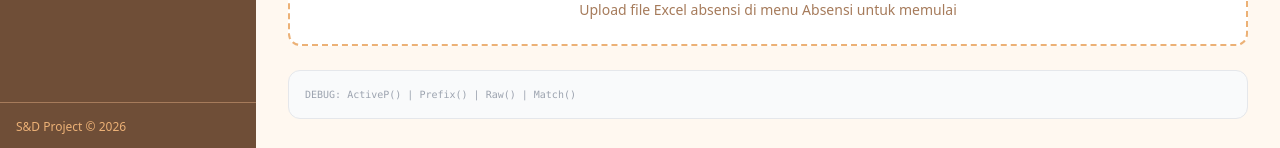
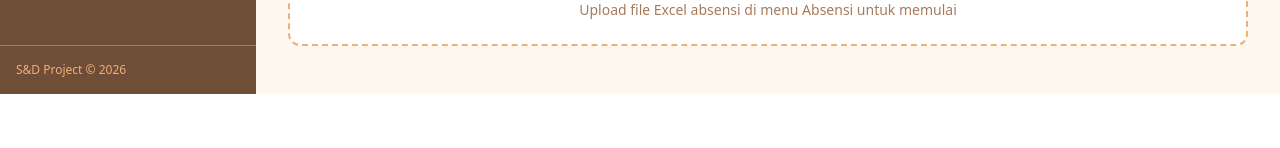
Before and after one commit to Dest14o7/Project_PKL, a React (Vite) app: page /dashboard in a window 1280 px wide. Shown: the part 706-854 px from the top of the page. After the commit the page ends 800 px from the top, so only its background shows below. Built offline with nearby package versions, Linux system fonts and the light colour scheme; no server answers; the database is empty; sample sign-in values are in the browser's storage.

Commit message:
hapus debug

```diff
--- a/src/pages/Dashboard.jsx
+++ b/src/pages/Dashboard.jsx
@@ -23,7 +23,6 @@ export default function Dashboard() {
     totalIzin: 0,
     keterlambatanList: [],
     izinList: [],
-    debug: {}
   });
   const [loading, setLoading] = useState(true);
   const [selectedPeriode, setSelectedPeriode] = useState("");
@@ -118,13 +117,6 @@ export default function Dashboard() {
           const dateB = new Date(b.tanggal || 0);
           return dateB - dateA;
         }),
-        debug: {
-          activeP: targetP,
-          monthPrefix: prefix,
-          rawAnomali: anomaliData.length,
-          rawIzin: izinData.length,
-          filteredAnomali: filteredAnomali.length
-        }
       });
     } catch (err) {
       console.error("Dashboard Fetch Error:", err);
@@ -296,12 +288,6 @@ export default function Dashboard() {
         </div>
       )}
 
-      {/* Debug Bar */}
-      {!loading && (
-        <div className="mt-8 p-4 bg-gray-50 border rounded-xl text-[10px] font-mono text-gray-400">
-          DEBUG: ActiveP({stats.debug?.activeP}) | Prefix({stats.debug?.monthPrefix}) | Raw({stats.debug?.rawAnomali}) | Match({stats.debug?.filteredAnomali})
-        </div>
-      )}
     </div>
   );
 }
--- a/src/pages/Gaji.jsx
+++ b/src/pages/Gaji.jsx
@@ -327,12 +327,6 @@ export default function Gaji() {
       return null;
     }
   }).filter(Boolean);
-
-  console.log("GAJI DEBUG:", {
-    rawAbsensi: absensiData.length,
-    gajiList: gajiList.length,
-    activeP: filterPeriode
-  });
 
   // Ambil list periode unik
   const periodeList = [...new Set(gajiList.map(g => g.periode))].sort();
```
